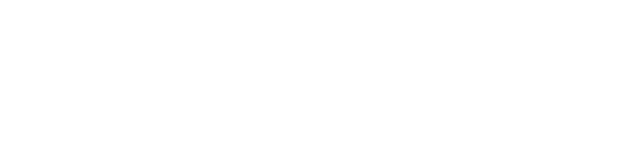
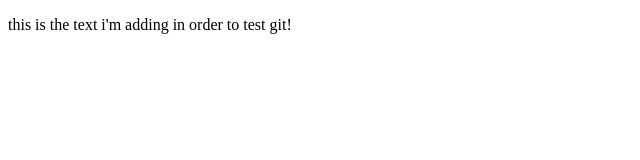
Before and after one commit to alonrubin2/test-homework, a plain HTML site: page index.html in a window 1280 px wide. Shown: the whole page, without its empty margins (0-640 px from the left). Drawn offline with Linux system fonts and the light colour scheme.

Commit message:
added text

```diff
--- a/index.html
+++ b/index.html
@@ -7,6 +7,7 @@
 
 </head>
 <body>
+    <p>this is the text i'm adding in order to test git!</p>
 
 
 
```
